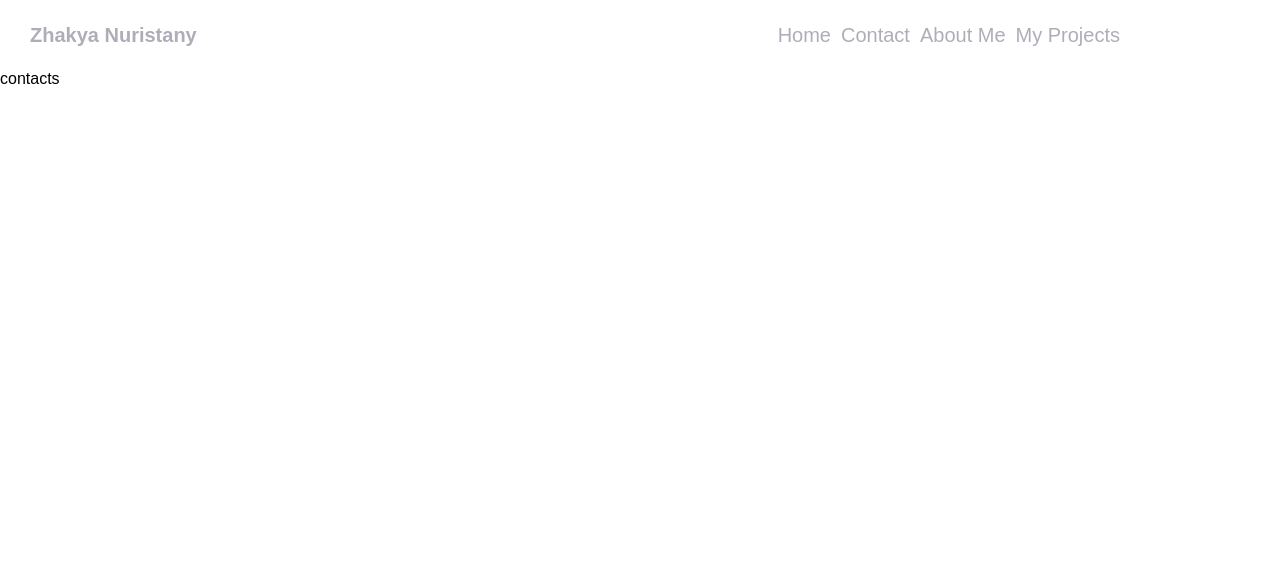
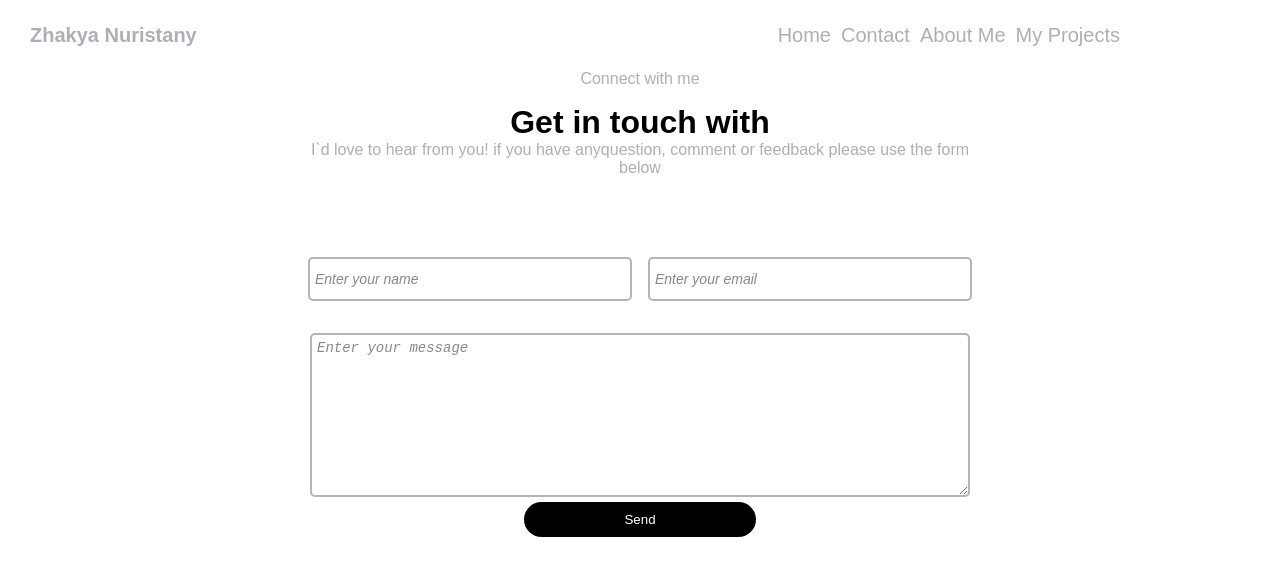
Before and after one commit to nuristany/profile, a React (Create React App) app: page /contact in a window 1280 px wide. Shown: the top 576 px of the page. Built offline with nearby package versions, Linux system fonts and the light colour scheme.

Commit message:
finished styling the contact page

```diff
--- a/package.json
+++ b/package.json
@@ -3,12 +3,14 @@
   "version": "0.1.0",
   "private": true,
   "dependencies": {
+    "@emailjs/browser": "^4.4.1",
     "@fortawesome/fontawesome-free": "^6.6.0",
     "@fortawesome/free-brands-svg-icons": "^6.6.0",
     "@fortawesome/react-fontawesome": "^0.2.2",
     "@testing-library/jest-dom": "^5.17.0",
     "@testing-library/react": "^13.4.0",
     "@testing-library/user-event": "^13.5.0",
+    "emailjs-com": "^3.2.0",
     "react": "^18.3.1",
     "react-dom": "^18.3.1",
     "react-icons": "^5.2.1",
--- a/src/Navbar.jsx
+++ b/src/Navbar.jsx
@@ -13,7 +13,7 @@ const Navbar = () => {
   return (
     <div>
       <nav className="navbar-desktop">
-        <div>
+        <div className="nav-title-container">
           <h3 className="nav-title">Zhakya Nuristany</h3>
         </div>
 
--- a/src/components/Contact.jsx
+++ b/src/components/Contact.jsx
@@ -1,11 +1,82 @@
-import React from 'react'
+import React from "react";
+import emailjs from "emailjs-com";
 
 const Contact = () => {
+  const [formData, setFormData] = React.useState({
+    name: "",
+    email: "",
+    message: "",
+  });
+
+  const handleChange = (e) => {
+    setFormData({ ...formData, [e.target.name]: e.target.value });
+  };
+
+  const handleSubmit = (e) => {
+    e.preventDefault();
+
+    emailjs
+      .send(
+        "service_jywdeda",
+        "template_5wpqzil",
+        formData,
+        "0k7FDGarIjAkQCG-K"
+      )
+      .then(
+        (result) => {
+          console.log(result.text);
+          alert("Message sent!");
+        },
+        (error) => {
+          console.log(error.text);
+          alert("An error occurred, please try again.");
+        }
+      );
+  };
+
   return (
-    <div>
-      contacts
+    <div className="contact-container">
+      <div className="contact-title">
+        <p>Connect with me</p>
+        <h1 style={{ color: "black", marginTop: "1rem" }}>Get in touch with</h1>
+        <p>I`d love to hear from you! if you have anyquestion, comment or feedback please use the form <br/>below</p>
+      </div>
+      <form onSubmit={handleSubmit}>
+        <div className="contact-input-container">
+          <div>
+            <input
+              type="text"
+              name="name"
+              placeholder="Enter your name"
+              value={formData.name}
+              onChange={handleChange}
+              required
+            />
+          </div>
+          <div>
+            <input
+              type="email"
+              name="email"
+              placeholder="Enter your email"
+              value={formData.email}
+              onChange={handleChange}
+              required
+            />
+          </div>
+        </div>
+        <div className="contact-text-input">
+          <textarea
+            name="message"
+            placeholder="Enter your message"
+            value={formData.message}
+            onChange={handleChange}
+            required
+          />
+        </div>
+        <button type="submit">Send</button>
+      </form>
     </div>
-  )
-}
+  );
+};
 
-export default Contact
+export default Contact;
--- a/src/components/Home.jsx
+++ b/src/components/Home.jsx
@@ -5,6 +5,7 @@ import {
   faFacebook,
   faWhatsapp,
 } from "@fortawesome/free-brands-svg-icons";
+import { FaGithub } from "react-icons/fa";
 
 import zhakya from "../images/Zhakya.png";
 import resume from "../assets/zhakya.pdf";
@@ -49,6 +50,13 @@ const Home = () => {
           >
             <FontAwesomeIcon icon={faFacebook} />
           </a>
+          <a
+            href="https://github.com/nuristany"
+            target="_blank"
+            rel="noopener noreferrer"
+          >
+            <FaGithub />
+          </a>
         </div>
       </div>
     </div>
--- a/src/components/Project.jsx
+++ b/src/components/Project.jsx
@@ -6,7 +6,7 @@ const Project = () => {
     <div className="project-container">
       <div className="project-title-container">
         <p>Browse My Recent Projects</p>
-        <h1 style={{color:"black", marginTop:"5px"}}>Projects</h1>
+        <h1 style={{ color: "black", marginTop: "5px" }}>Projects</h1>
       </div>
       <div className="project-content-container">
         <div className="project-detail">
--- a/src/media.css
+++ b/src/media.css
@@ -110,6 +110,10 @@
   gap: 10px;
 }
 
+/*small screen for contact page */
+
+
+
 /* small screen for projects */
 
 @media (max-width: 768px) {
@@ -185,4 +189,34 @@
     width: 180px;
     height: 100px;
   }
+
+  .contact-container{
+    display: flex;
+    flex-direction: column;
+    justify-content: center;
+    align-items: center;
+  }
+
+  .contact-input-container{
+    display: flex;
+    flex-direction: column;
+  }
+  .contact-text-input textarea{
+    display: flex;
+    flex-direction: column;
+    width: 20rem;
+  }
 }
+
+
+@media(max-width:820px){
+  .project-container{
+    display: flex;
+    flex-direction: column;
+    justify-content: center;
+    align-items: center;
+    text-align: center;
+  }
+
+
+}
--- a/src/styles.css
+++ b/src/styles.css
@@ -19,6 +19,7 @@ body {
   top: 0;
   z-index: 999;
 }
+
 
 .nav-title {
   color: rgb(174, 174, 185);
@@ -129,6 +130,10 @@ body {
   align-items: center; /* Center the icon vertically */
   justify-content: center; /* Center the icon horizontally */
   transition: background-color 0.3s ease, color 0.3s ease; /* Smooth transitions */
+}
+
+.icons a:hover{
+  background-color: black;
 }
 
 /* About Page */
@@ -298,6 +303,7 @@ h5 {
 
 .project-content-container {
   display: flex;
+  text-align: center;
   justify-content: center;
   align-items: center;
   gap: 10px;
@@ -353,3 +359,87 @@ h5 {
   font-weight: bold;
   font-size: 10px;
 }
+
+.project-container{
+  display: flex;
+  flex-direction: column;
+  justify-content: center;
+  align-items: center;
+  text-align: center;
+}
+
+/* Contact Page */
+
+
+.contact-container{
+  display: flex;
+  flex-direction: column;
+  justify-content: center;
+  align-items: center;
+  text-align: center;
+}
+
+.contact-input-container{
+  display: flex;
+  justify-content: center;
+  align-items: center;
+  gap: 1rem;
+  margin-top: 5rem;
+  margin-bottom: 2rem;
+}
+
+
+.contact-input-container input{
+  width: 20rem;
+  height: 2.5rem;
+  border-radius: 5px;
+  border: 2px solid rgb(182, 181, 181);
+}
+
+.contact-text-input{
+  display: flex;
+  justify-content: center;
+  align-items: center;
+}
+.contact-text-input textarea{
+  display: flex;
+  border-radius: 5px;
+  border: 2px solid rgb(182, 181, 181);
+  justify-content: center;
+  align-items: center;
+  height: 10rem;
+  width: 41rem;
+
+}
+
+.contact-input-container input::placeholder {
+  color: #888; /* Change the color of the placeholder text */
+  font-style: italic; /* Make the placeholder text italic */
+  font-size: 14px; /* Set the font size */
+  padding-left: 5px;
+}
+.contact-text-input textarea::placeholder {
+  color: #888; /* Change the color of the placeholder text */
+  font-style: italic; /* Make the placeholder text italic */
+  font-size: 14px; /* Set the font size */
+  padding: 5px;
+}
+
+.contact-container button{
+  border-radius: 20px;
+  border: none;
+  background-color: black;
+  color: white;
+  padding-top: 10px;
+  padding-bottom: 10px;
+  padding-left: 100px;
+  padding-right: 100px;
+  margin-top: 5px;
+  cursor: pointer;
+}
+
+.contact-container button:hover{
+  background-color: white;
+  color: black;
+  border: 2px solid black;
+}
```
Also changed, not shown: 1 other file (tests, documents, lock files or other folders).
